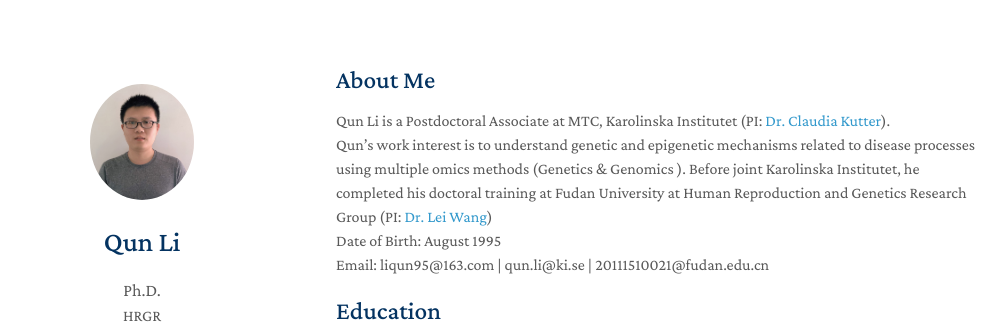
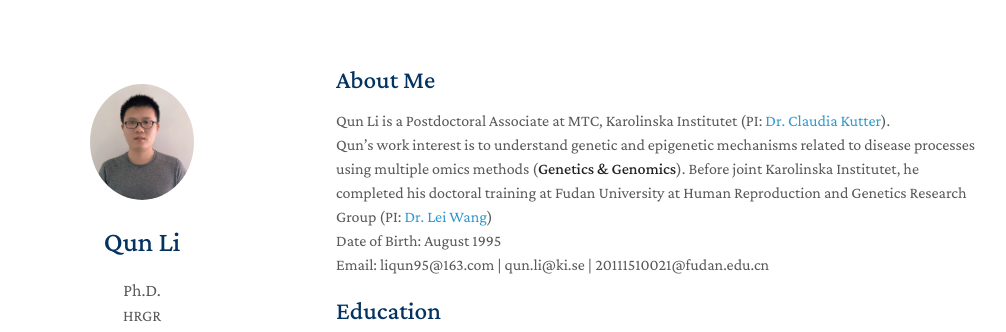
Before and after one commit to liqunbio/liqunbio.github.io, a Jekyll site: the page built from index.md, in a window 1280 px wide and 900 px high. Shown: the top 332 px of the window, without its empty margins (134-1140 px from the left). Built offline with Jekyll 4.4.1, drawn with Linux system fonts in a browser that asks for light colours; some web fonts are replaced; comment, search, counter and statistics services are not loaded; our own code applies the rules of GitHub Pages for plain Markdown files; part of the change alters nothing that is shown.

```diff
--- a/index.md
+++ b/index.md
@@ -5,9 +5,9 @@ layout: homepage
 ## About Me
 
 Qun Li is a Postdoctoral Associate at MTC, Karolinska Institutet (PI: [Dr. Claudia Kutter](https://www.scilifelab.se/researchers/claudia-kutter/)). <br>
-Qun's work interest is to understand genetic and epigenetic mechanisms related to disease processes using multiple omics methods (Genetics & Genomics ).
+Qun's work interest is to understand genetic and epigenetic mechanisms related to disease processes using multiple omics methods (**Genetics & Genomics**).
 Before joint Karolinska Institutet, he completed his doctoral training at Fudan University at
-Human Reproduction and Genetics Research Group (PI: [Dr. Lei Wang](https://reprod-genet.fudan.edu.cn/ed/b3/c23195a454067/page.htm)) <br>
+Human Reproduction and Genetics Research Group (PI: [Dr. Lei Wang](https://reprod-genet.fudan.edu.cn/)) <br>
 Date of Birth: August 1995 <br>
 Email: liqun95@163.com | qun.li@ki.se | 20111510021@fudan.edu.cn <br>
 
```
